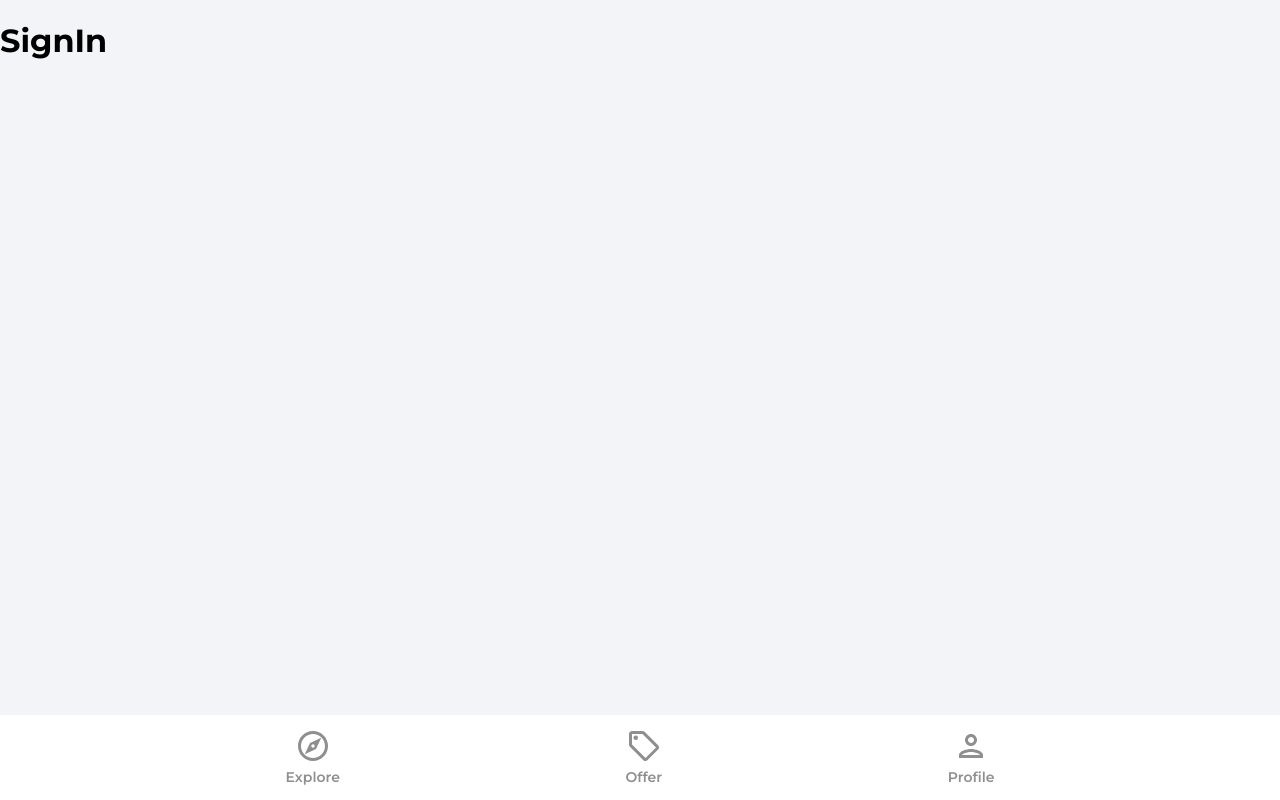
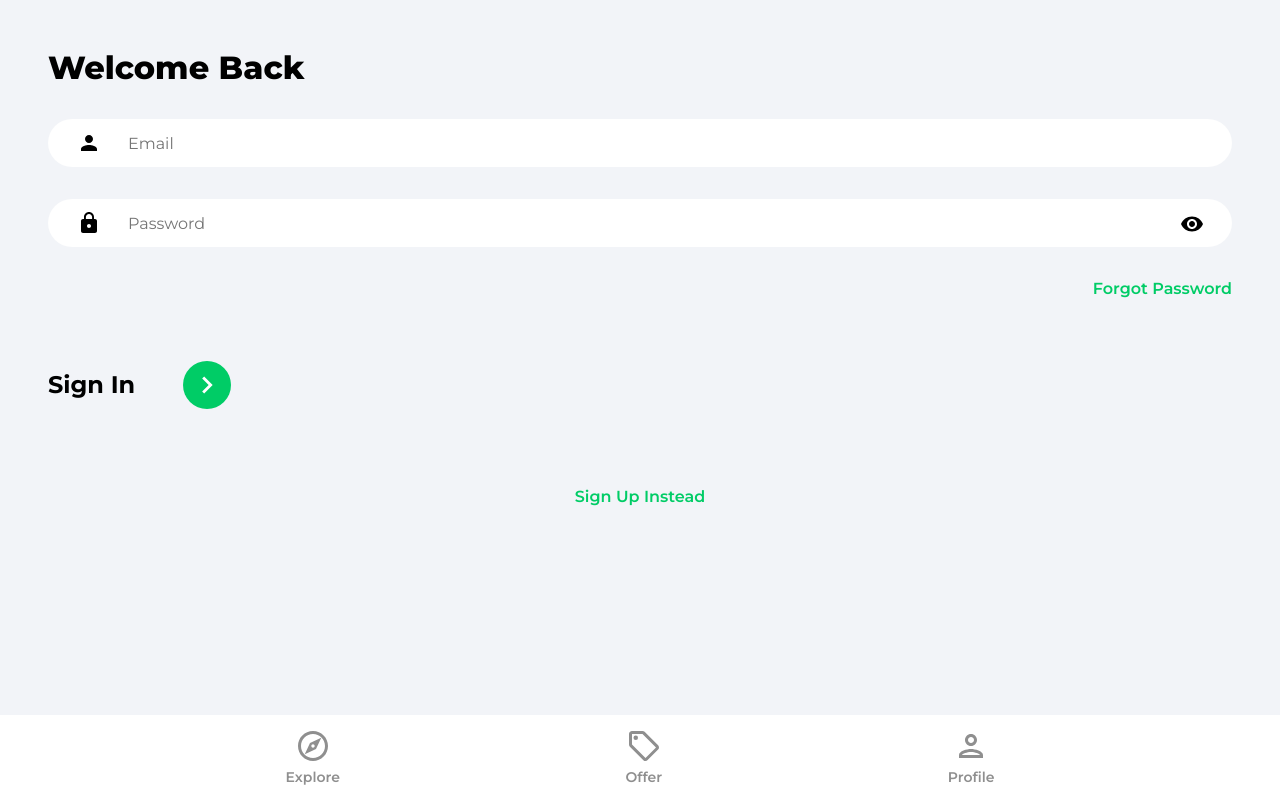
Before and after one commit to pmarin09/house-marketplace, a React (Create React App) app: page /sign-in in a window 1280 px wide. Built offline with nearby package versions, Linux system fonts and the light colour scheme.

Commit message:
Sign In Page

```diff
--- a/src/pages/SignIn.jsx
+++ b/src/pages/SignIn.jsx
@@ -1,9 +1,79 @@
+import {useState} from 'react'
+import {Link, useNavigate} from 'react-router-dom'
+import {ReactComponent as ArrowRightIcon} from '../assets/svg/keyboardArrowRightIcon.svg'
+import visibilityIcon from '../assets/svg/visibilityIcon.svg'
+
+
 
 function SignIn() {
+  const [showPassword, setShowPassword] = useState(false)
+  const [formData, setFormData] = useState({
+    email: '',
+    password: ''
+  })
+  const {email, password} = formData
+  const navigate = useNavigate()
+
+ const onChange = (e)=> {
+   setFormData( (prevState) => ({
+     ...prevState,
+     [e.target.id]: e.target.value,
+   }))
+ }
+
+
     return (
-    <div>
-        <h1>SignIn</h1>
-     </div>
+      <>
+      <div className="pageContainer">
+        <header>
+            <p className="pageHeader">Welcome Back</p>
+        </header>
+
+          <form>
+              <input type="email"
+              className= 'emailInput'
+              placeholder = 'Email'
+              id = 'email'
+              value= {email}
+              onChange={onChange}
+              />
+              <div className="passwordInputDiv">
+                <input type={showPassword ? 'text' : 'password'}
+                className = 'passwordInput'
+                placeholder = 'Password'
+                id='password'
+                value={password}
+                onChange={onChange}
+                />
+                <img src={visibilityIcon} alt=""
+                className='showPassword'
+                onClick={() => setShowPassword((prevState) => !prevState)}
+                />
+              </div>
+
+              <Link to='/forgot-password'
+              className ='forgotPasswordLink'>
+                Forgot Password
+              </Link>
+
+              <div className="signInBar">
+                <p className='signInText'>
+                  Sign In
+                </p>
+                <button className="signInButton">
+                  <ArrowRightIcon fill='#ffffff'
+                  width='34px'
+                  height='34px' />
+                </button>
+              </div>
+          </form>
+
+        <Link to='/sign-up'
+        className='registerLink'>
+          Sign Up Instead
+        </Link>
+      </div>
+      </>
     )
   }
 
```
